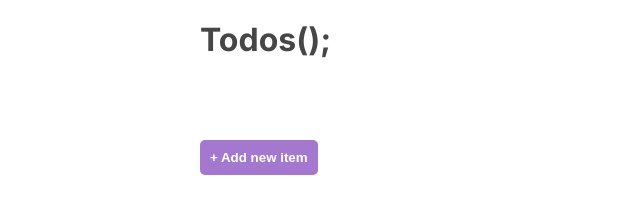
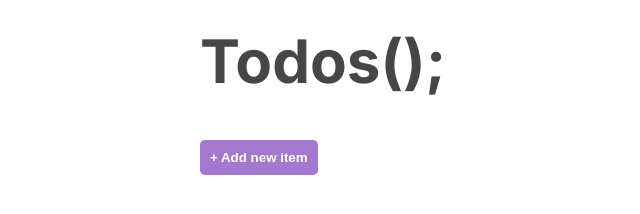
Before and after one commit to seraph404/to-do-list, a website built with webpack: page src/template.html in a window 1280 px wide. Shown: the whole page, without its empty margins (90-730 px from the left). Built offline with nearby package versions, Linux system fonts and the light colour scheme.

Commit message:
Make heading larger

```diff
--- a/src/styles.css
+++ b/src/styles.css
@@ -45,7 +45,8 @@ body {
 }
 .header h1 {
   padding: 50px;
-  padding-top: 20px;
+  padding-top: 25px;
+  font-size: 6rem;
 }
 main {
   grid-area: main;
```
